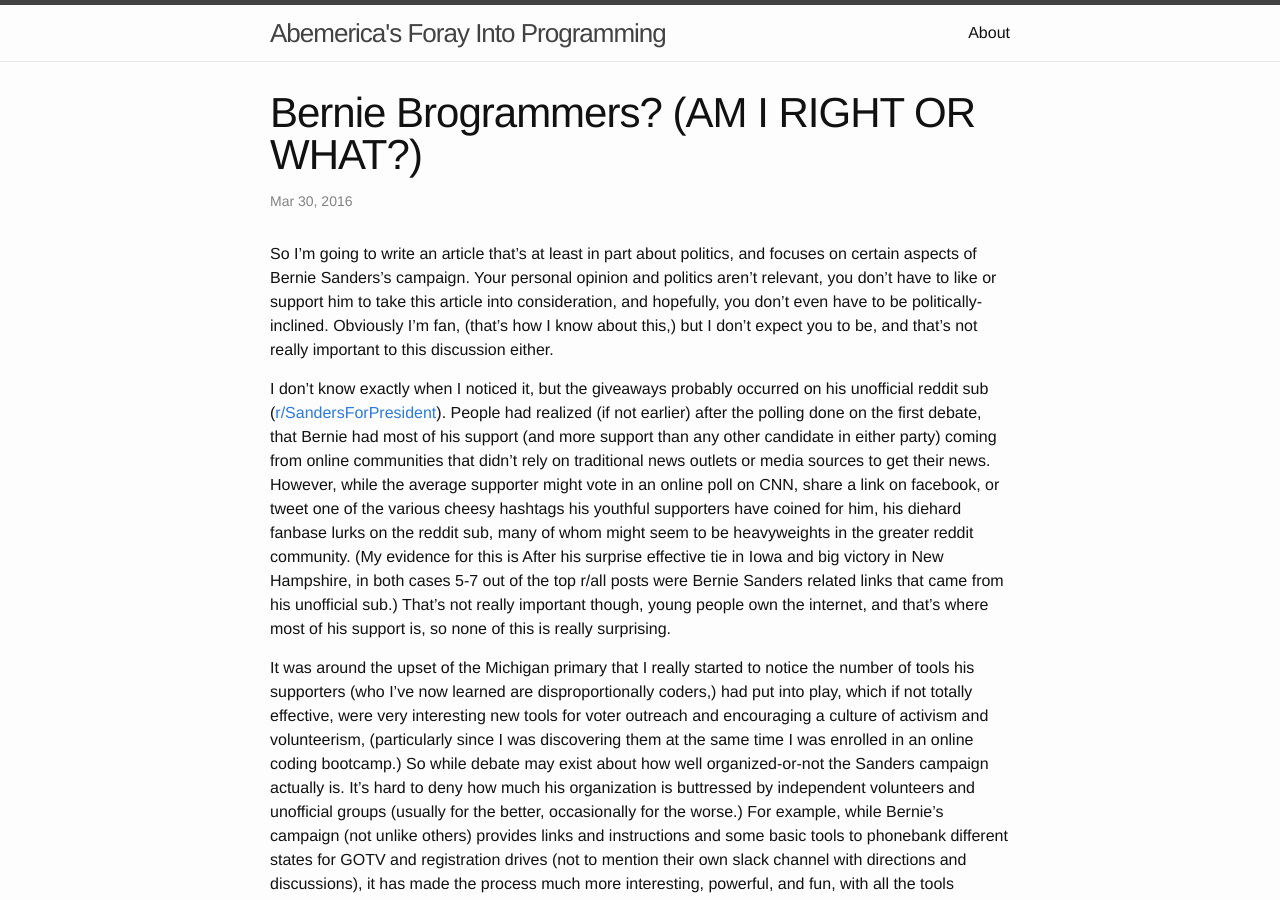
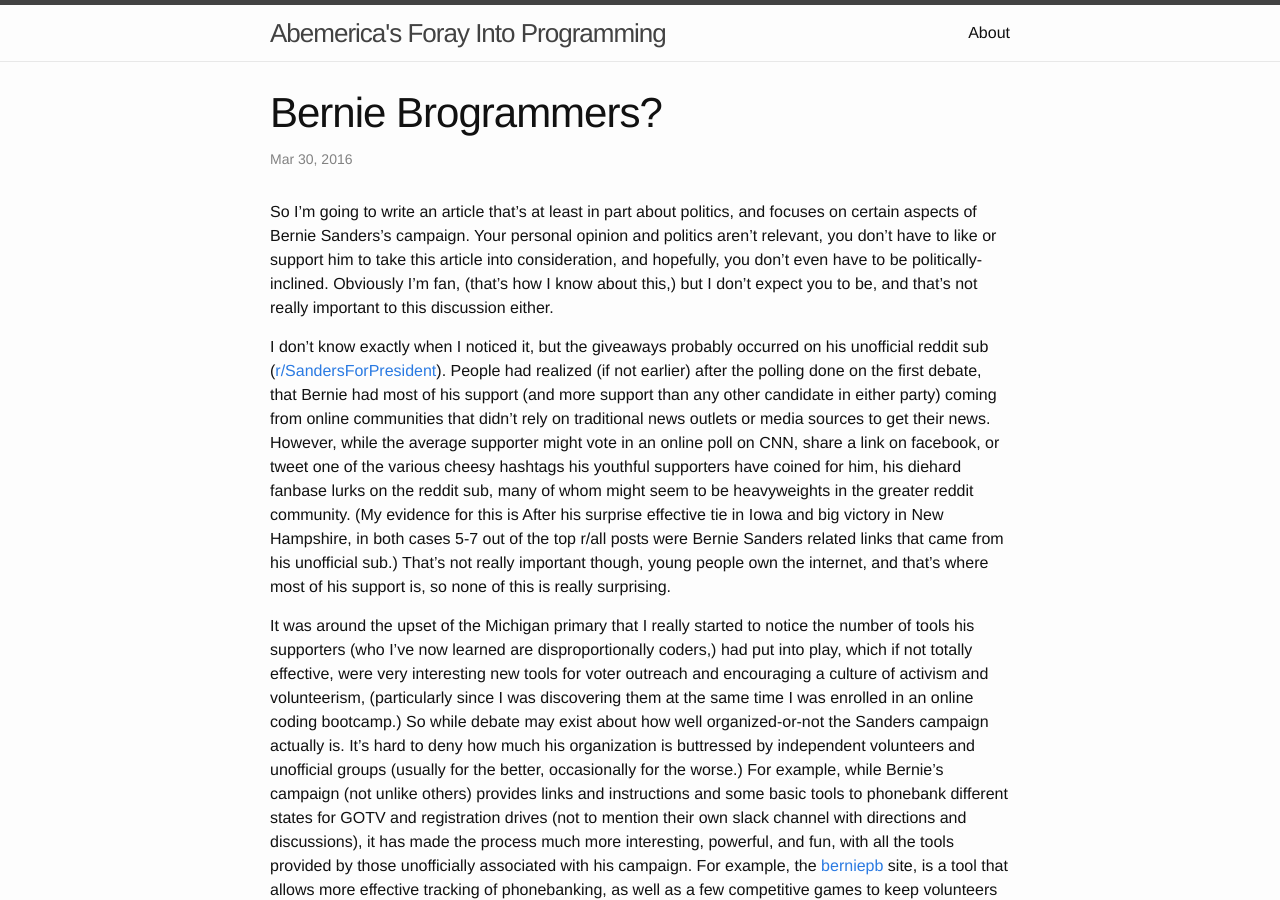
Before and after one commit to fakeAssBrian/americool.github.io, a Jekyll site: the page built from _posts/2016-03-30-bernie-brogrammers.md, in a window 1280 px wide and 900 px high. Built offline with Jekyll 4.4.1, drawn with Linux system fonts in a browser that asks for light colours.

Commit message:
changed title

```diff
--- a/_posts/2016-03-30-bernie-brogrammers.md
+++ b/_posts/2016-03-30-bernie-brogrammers.md
@@ -1,6 +1,6 @@
 ---
 layout: post
-title:  "Bernie Brogrammers? (AM I RIGHT OR WHAT?)"
+title:  "Bernie Brogrammers?"
 date:   2016-03-30
 categories: Bernie Sanders, elections, programming, campaigning
 ---
```
